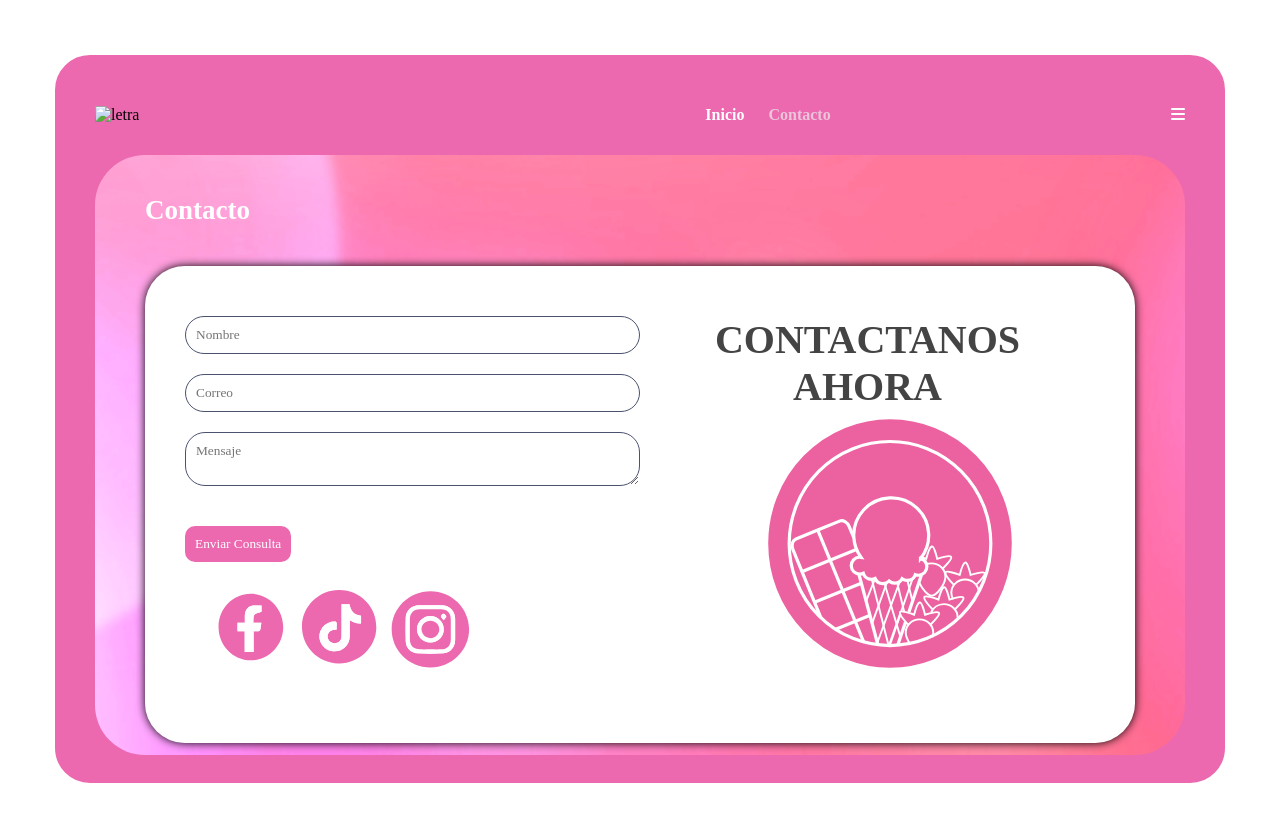
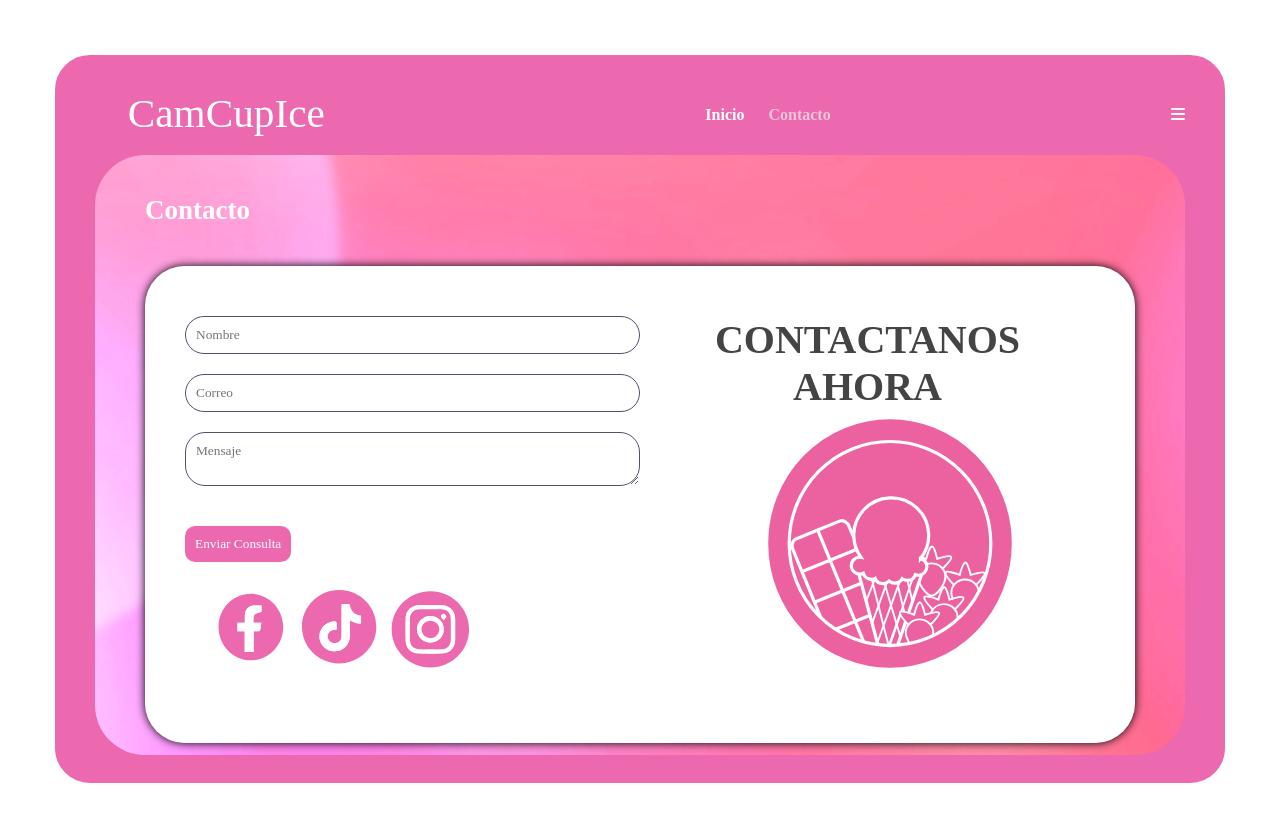
Before and after one commit to CamGutierrezDev/Proyecto_Sena_Heladeria, a plain HTML site: page contacto.html in a window 1280 px wide. Drawn offline with Linux system fonts and the light colour scheme; the site is published under a folder, as on GitHub Pages, so addresses that start at the root find nothing.

Commit message:
Nuevo edit

```diff
--- a/contacto.html
+++ b/contacto.html
@@ -12,7 +12,7 @@
         <header>
             <div class="logo-titulo">
                 <a href="index.html">
-                    <img src="/assets/SVG/logo.svg" alt="letra">
+                    <img src="assets/SVG/logo.svg" alt="letra">
                 </a>
             </div>
             <nav id="nav">
```
